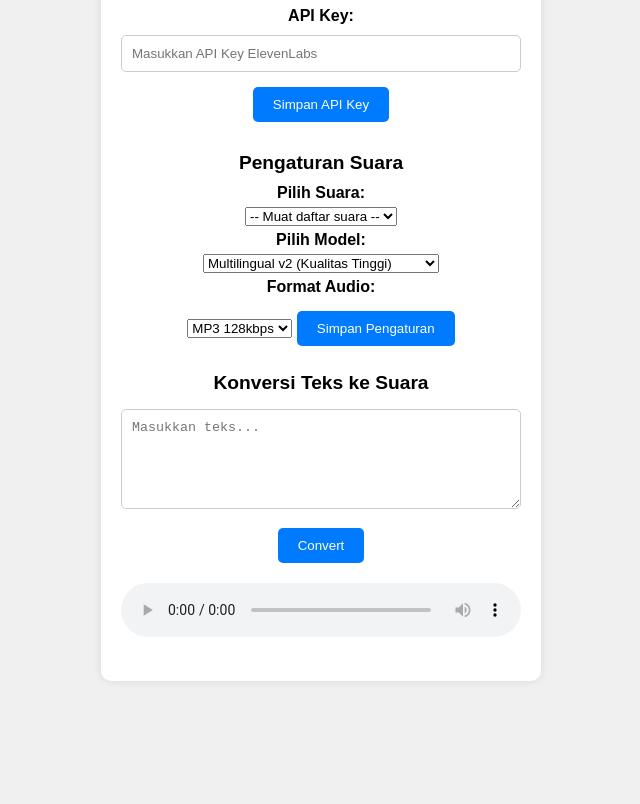
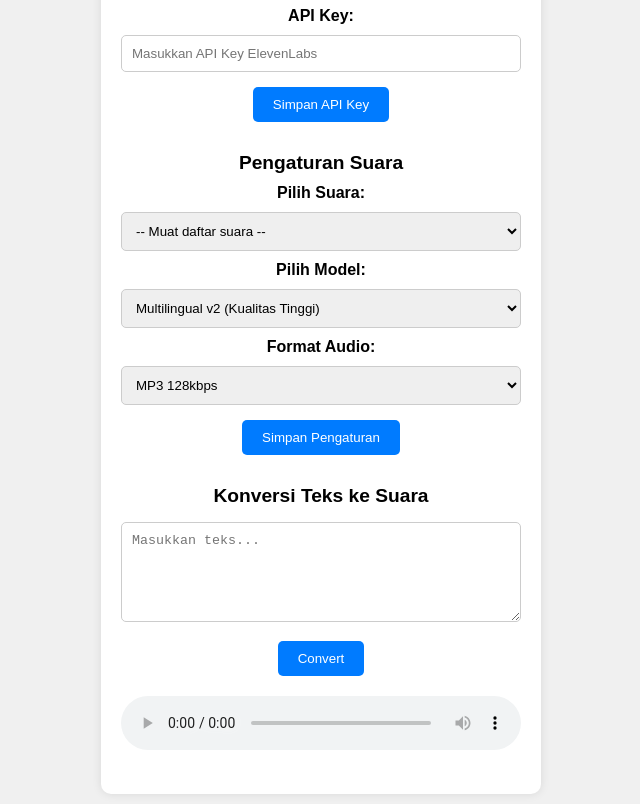
Before and after one commit to basedmaxs/elevenlabs-api, a plain HTML site: page public/index.html in a window 1280 px wide. Shown: the part 135-939 px from the top of the page, without its empty margins (319-959 px from the left). Before the commit the page ends 826 px from the top, so only its background shows below. Drawn offline with Linux system fonts and the light colour scheme.

Commit message:
Update styles.css

```diff
--- a/public/styles.css
+++ b/public/styles.css
@@ -19,7 +19,7 @@ body {
     width: 400px;
 }
 
-.api-form, .tts-form {
+.api-form, .voice-form, .tts-form {
     margin-bottom: 20px;
 }
 
@@ -34,7 +34,7 @@ label {
     font-weight: bold;
 }
 
-input, textarea {
+input, textarea, select {
     width: 100%;
     padding: 10px;
     margin: 5px 0;
@@ -66,7 +66,7 @@ audio {
     width: 100%;
 }
 
-p#status {
+p {
     color: #333;
     margin: 10px 0;
 }
```
